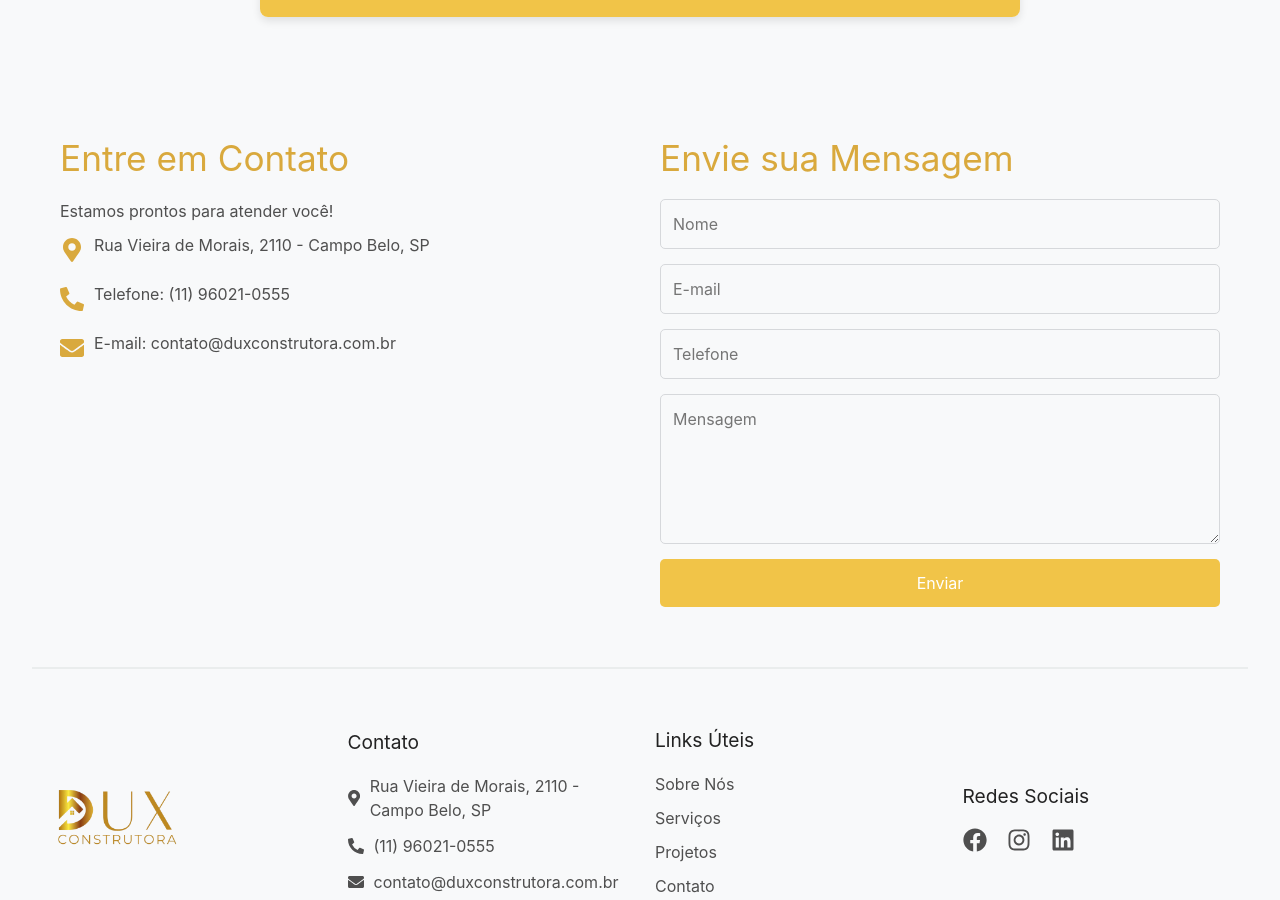
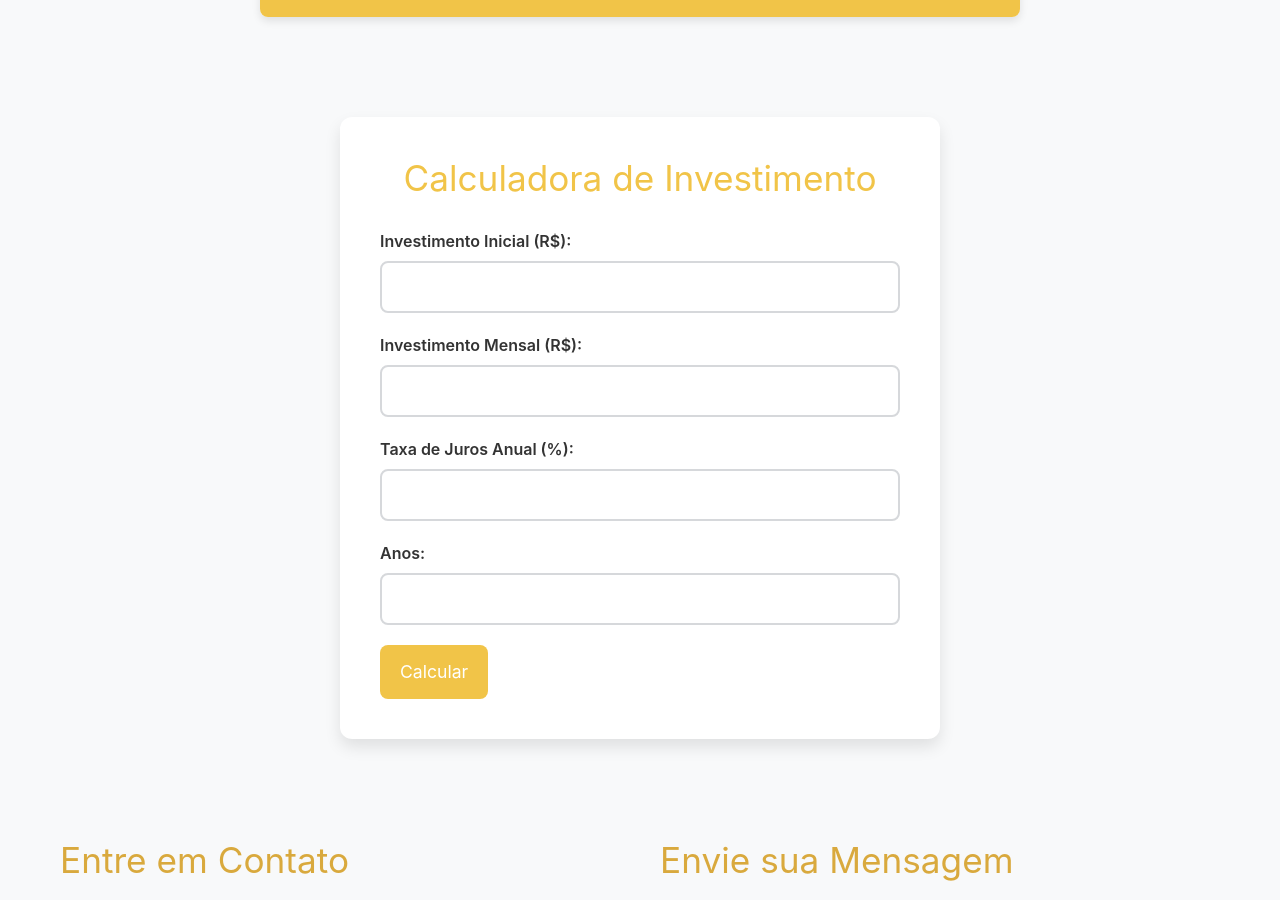
Before and after one commit to guilhermepadial4/dux-construtora, a React (Vite) app: page / in a window 1280 px wide. Shown: the part 2311-3211 px from the top of the page. Built offline with nearby package versions, Linux system fonts and the light colour scheme.

Commit message:
add: creation calculator

```diff
--- a/src/App.jsx
+++ b/src/App.jsx
@@ -1,3 +1,4 @@
+import { Calculator } from './components/calculator/Calculator';
 import { Contact } from './components/contact/Contact';
 import { Faq } from './components/faq/Faq';
 import { Footer } from './components/footer/Footer';
@@ -14,6 +15,7 @@ export function App() {
       <HeroBanner />
       <WhyChooseUs />
       <Faq />
+      <Calculator />
       <Contact />
       <Footer />
     </>
--- /dev/null
+++ b/src/components/calculator/Calculator.jsx
@@ -0,0 +1,89 @@
+import React, { useState } from 'react';
+import './calculator.scss';
+
+export function Calculator() {
+  const [initialInvestment, setInitialInvestment] = useState('');
+  const [monthlyInvestment, setMonthlyInvestment] = useState('');
+  const [interestRate, setInterestRate] = useState('');
+  const [years, setYears] = useState('');
+  const [totalInvestment, setTotalInvestment] = useState(null);
+
+  const formatNumber = (value) => {
+    return new Intl.NumberFormat('pt-BR', {
+      style: 'decimal',
+      minimumFractionDigits: 2,
+      maximumFractionDigits: 2,
+    }).format(value);
+  };
+
+  const parseNumber = (value) => {
+    return parseFloat(value.replace(/\./g, '').replace(',', '.')) || 0;
+  };
+
+  const handleChange = (e, setter) => {
+    setter(e.target.value);
+  };
+
+  const handleBlur = (value, setter) => {
+    if (value === '') return;
+    setter(formatNumber(parseNumber(value)));
+  };
+
+  const calculateInvestment = () => {
+    const initial = parseNumber(initialInvestment);
+    const monthly = parseNumber(monthlyInvestment);
+    const rate = parseNumber(interestRate) / 100 / 12;
+    const time = parseInt(years) || 0;
+
+    let total = initial;
+    for (let i = 0; i < time * 12; i++) {
+      total = (total + monthly) * (1 + rate);
+    }
+
+    setTotalInvestment(total.toFixed(2));
+  };
+
+  return (
+    <section className="calculator">
+      <h2>Calculadora de Investimento</h2>
+      <div className="input-group">
+        <label>Investimento Inicial (R$):</label>
+        <input
+          type="text"
+          value={initialInvestment}
+          onChange={(e) => handleChange(e, setInitialInvestment)}
+          onBlur={() => handleBlur(initialInvestment, setInitialInvestment)}
+        />
+      </div>
+      <div className="input-group">
+        <label>Investimento Mensal (R$):</label>
+        <input
+          type="text"
+          value={monthlyInvestment}
+          onChange={(e) => handleChange(e, setMonthlyInvestment)}
+          onBlur={() => handleBlur(monthlyInvestment, setMonthlyInvestment)}
+        />
+      </div>
+      <div className="input-group">
+        <label>Taxa de Juros Anual (%):</label>
+        <input
+          type="text"
+          value={interestRate}
+          onChange={(e) => handleChange(e, setInterestRate)}
+          onBlur={() => handleBlur(interestRate, setInterestRate)}
+        />
+      </div>
+      <div className="input-group">
+        <label>Anos:</label>
+        <input type="number" value={years} onChange={(e) => setYears(e.target.value)} />
+      </div>
+      <button onClick={calculateInvestment}>Calcular</button>
+      {totalInvestment !== null && (
+        <div className="result">
+          <h3>Resultado:</h3>
+          <p>Total do Investimento: R$ {formatNumber(totalInvestment)}</p>
+        </div>
+      )}
+    </section>
+  );
+}
--- /dev/null
+++ b/src/components/calculator/calculator.scss
@@ -0,0 +1,108 @@
+@use '../../styles/variables.scss' as *;
+
+.calculator {
+  max-width: 600px;
+
+  background-color: $white;
+  box-shadow: 0 8px 16px rgba(0, 0, 0, 0.1);
+
+  margin: 40px auto;
+
+  border-radius: 12px;
+
+  padding: 40px;
+
+  transition: transform 0.3s ease, box-shadow 0.3s ease;
+
+  &:hover {
+    transform: translateY(-5px);
+
+    box-shadow: 0 12px 24px rgba(0, 0, 0, 0.15);
+  }
+
+  h2 {
+    font-size: 2.2rem;
+    text-align: center;
+    color: $primary-color;
+
+    margin-bottom: 30px;
+  }
+
+  .input-group {
+    display: flex;
+    flex-direction: column;
+
+    margin-bottom: 20px;
+
+    label {
+      font-weight: 600;
+      color: $gray-800;
+
+      margin-bottom: 8px;
+    }
+
+    input {
+      font-size: 1rem;
+
+      border: 2px solid $gray-300;
+      border-radius: 8px;
+
+      padding: 12px 15px;
+
+      transition: border-color 0.3s ease;
+
+      &:focus {
+        border-color: $primary-color;
+
+        outline: none;
+      }
+    }
+  }
+
+  button {
+    font-size: 1.1rem;
+    color: white;
+
+    background-color: $primary-color;
+
+    padding: 14px 20px;
+
+    border: none;
+    border-radius: 8px;
+
+    cursor: pointer;
+
+    transition: background-color 0.3s ease, transform 0.3s ease;
+
+    &:hover {
+      transform: scale(1.05);
+
+      background-color: $primary-dark;
+    }
+  }
+
+  .result {
+    text-align: center;
+
+    background-color: $gray-100;
+
+    border-radius: 8px;
+
+    margin-top: 30px;
+
+    padding: 20px;
+
+    h3 {
+      font-size: 1.8rem;
+      color: $primary-color;
+
+      margin-bottom: 15px;
+    }
+
+    p {
+      font-size: 1.3rem;
+      font-weight: 600;
+      color: $gray-900;
+    }
+  }
+}
```
